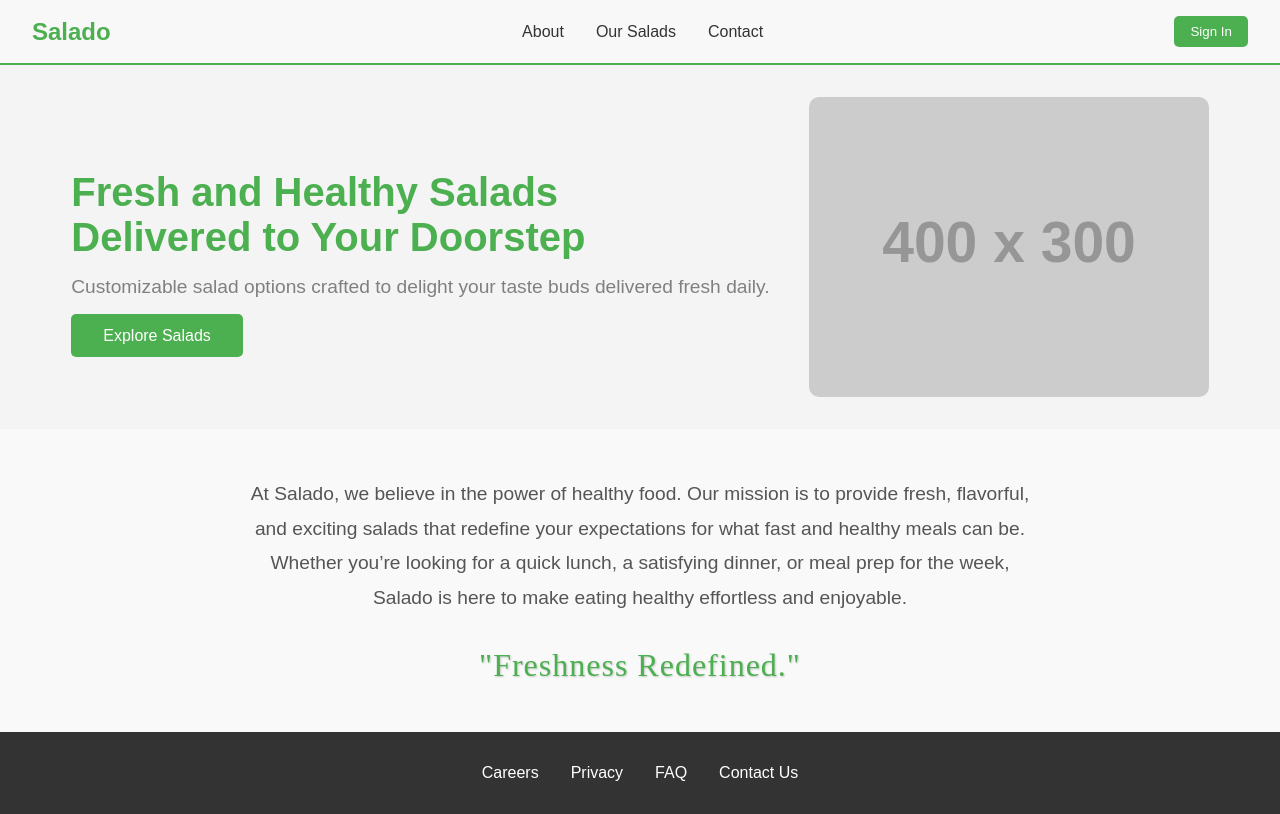
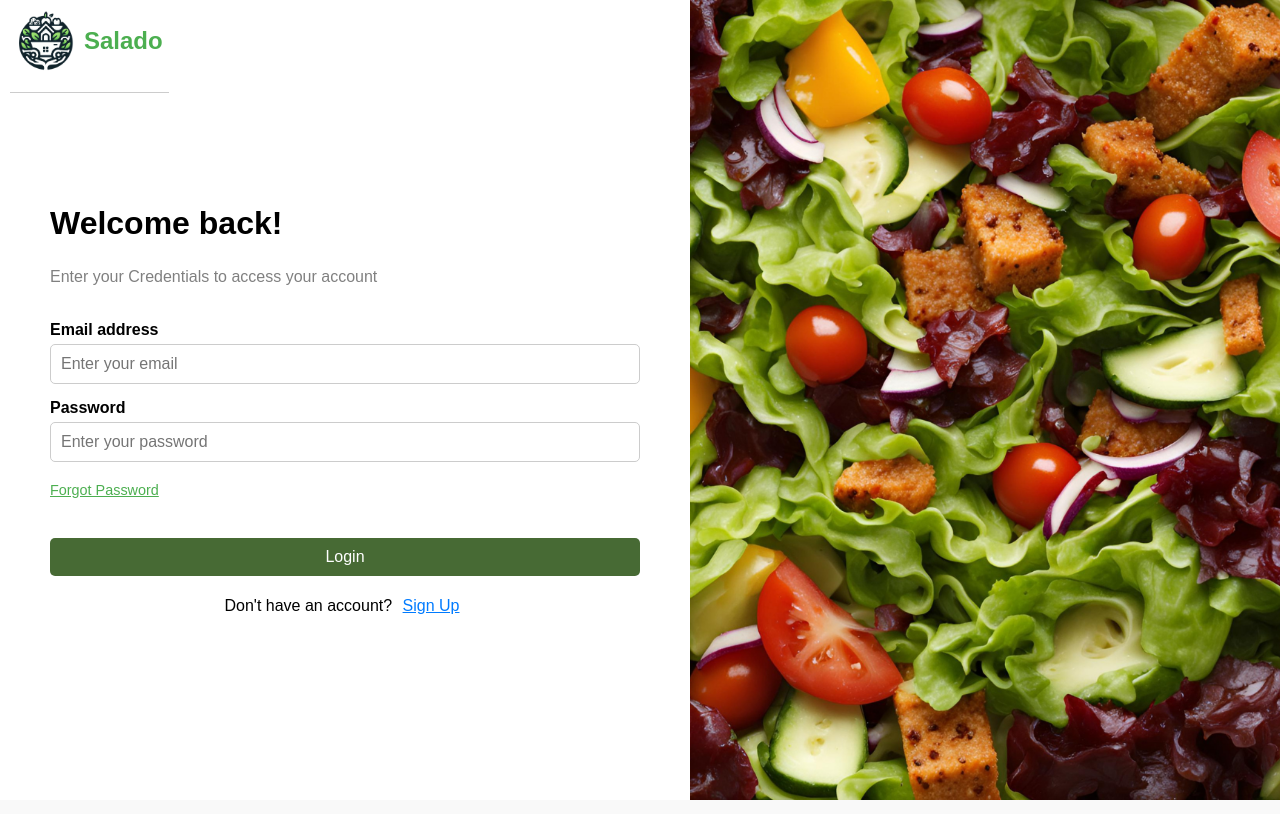
Before and after one commit to salado-sad/salado-frontend, a React (Create React App) app: page / in a window 1280 px wide. Built offline with nearby package versions, Linux system fonts and the light colour scheme.

Commit message:
added profile and ForgetPassword

```diff
--- a/src/App.js
+++ b/src/App.js
@@ -2,9 +2,10 @@ import React, { useState } from "react";
 import Signup from "./pages/Signup/Signup";
 import Login from "./pages/Login/Login";
 import LandingPage from "./pages/Landing/Landing";
+import ForgetPassword from "./pages/ForgetPassword/ForgetPassword";
 
 function App() {
-  const [page, setPage] = useState("landing");
+  const [page, setPage] = useState("login");
 
   return (
     <div>
@@ -15,10 +16,17 @@ function App() {
         <Login
           onSwitch={() => setPage("signup")}
           onBackToLanding={() => setPage("landing")}
+          onForgotPassword={() => setPage("forget-password")} // Navigate to Forget Password Page
         />
       )}
       {page === "signup" && (
-        <Signup onSwitch={() => setPage("login")} />
+        <Signup
+          onSwitch={() => setPage("login")}
+          onBackToLanding={() => setPage("landing")}
+        />
+      )}
+      {page === "forget-password" && (
+        <ForgetPassword onBackToLogin={() => setPage("login")} />
       )}
     </div>
   );
--- a/src/index.css
+++ b/src/index.css
@@ -248,12 +248,12 @@ code {
 }
 
 .logo-button {
-  width: 40px;
-  height: 40px;
+  width: 60px;
+  height: 60px;
 }
 
 .salado-name {
-  font-size: 1.2rem;
+  font-size: 1.5rem;
   color: #4CAF50;
   font-weight: bold;
 }
@@ -266,3 +266,17 @@ code {
 .signup-form {
   margin-top: 80px; /* Adjust this value as needed */
 }
+
+.forgot-password {
+  background: none;
+  border: none;
+  color: #4CAF50;
+  font-size: 0.9rem;
+  cursor: pointer;
+  text-decoration: underline;
+  padding: 0;
+}
+
+.forgot-password:hover {
+  color: #388E3C;
+}
--- /dev/null
+++ b/src/pages/ForgetPassword/ForgetPassword.css
@@ -0,0 +1,88 @@
+.forget-password-container {
+    max-width: 500px;
+    margin: 3rem auto;
+    text-align: center;
+  }
+
+  .forget-password-form h1 {
+    color: #4CAF50;
+    margin-bottom: 1rem;
+  }
+
+  .forget-password-form p {
+    font-size: 1rem;
+    color: #555;
+    margin-bottom: 1.5rem;
+  }
+
+  .forget-password-form label {
+    display: block;
+    text-align: left;
+    margin: 0.8rem 0 0.5rem;
+    font-size: 1rem;
+    color: #333;
+  }
+
+  .forget-password-form input {
+    width: 100%;
+    padding: 0.8rem;
+    border: 1px solid #ccc;
+    border-radius: 5px;
+    font-size: 1rem;
+    margin-bottom: 1rem;
+  }
+
+  .forget-password-btn {
+    display: inline-block;
+    padding: 0.8rem 2rem;
+    color: white;
+    background-color: #4CAF50;
+    border: none;
+    border-radius: 5px;
+    font-size: 1rem;
+    cursor: pointer;
+  }
+
+  .forget-password-btn:hover {
+    background-color: #45a049;
+  }
+
+  .error-message {
+    color: red;
+    font-size: 0.9rem;
+  }
+
+  .success-message {
+    color: green;
+    font-size: 0.9rem;
+  }
+
+  /* Back to Landing Button Styles */
+  .back-to-landing {
+    position: absolute;
+    top: 10px;
+    left: 10px;
+    display: flex;
+    align-items: center;
+  }
+
+  .back-to-landing-btn {
+    display: flex;
+    align-items: center;
+    gap: 8px;
+    background: none;
+    border: none;
+    cursor: pointer;
+    text-decoration: none;
+  }
+
+  .logo-button {
+    width: 40px;
+    height: 40px;
+  }
+
+  .salado-name {
+    font-size: 1.2rem;
+    color: #4CAF50;
+    font-weight: bold;
+  }
--- /dev/null
+++ b/src/pages/ForgetPassword/ForgetPassword.js
@@ -0,0 +1,109 @@
+import React, { useState } from "react";
+import "../../index.css";
+import logo from "../../assets/logo.png"; // Add your logo here.
+import salad from "../../assets/salad.png"; // Reuse the same background image as Login Page.
+
+const ForgetPassword = ({ onBackToLogin }) => {
+  const [formData, setFormData] = useState({ email: "" });
+  const [errors, setErrors] = useState({});
+  const [errorMessage, setErrorMessage] = useState("");
+  const [successMessage, setSuccessMessage] = useState("");
+
+  const handleChange = (e) => {
+    setFormData({ email: e.target.value });
+  };
+
+  const validateForm = () => {
+    const newErrors = {};
+    if (!formData.email.trim()) {
+      newErrors.email = "Email is required.";
+    } else if (!/\S+@\S+\.\S+/.test(formData.email)) {
+      newErrors.email = "Enter a valid email address.";
+    }
+    setErrors(newErrors);
+    return Object.keys(newErrors).length === 0;
+  };
+
+  const handleSubmit = async (e) => {
+    e.preventDefault();
+    setErrorMessage("");
+    setSuccessMessage("");
+
+    if (!validateForm()) {
+      return;
+    }
+
+    try {
+      const response = await fetch("https://api.salado.mghgm.ir/auth/forgot-password", {
+        method: "POST",
+        headers: {
+          "Content-Type": "application/json",
+        },
+        body: JSON.stringify(formData),
+      });
+
+      if (response.ok) {
+        setSuccessMessage("Password reset email sent.");
+        alert("An email with instructions to reset your password has been sent.");
+        onBackToLogin(); // Redirect back to Login Page
+      } else if (response.status === 404) {
+        setErrorMessage("Email not found. Please try again.");
+      } else {
+        setErrorMessage("Something went wrong. Please try again.");
+      }
+    } catch (error) {
+      setErrorMessage("Failed to connect to the server. Please try again.");
+    }
+  };
+
+  return (
+    <div className="login-container">
+      {/* Back to Home Button with Logo */}
+      <div className="back-to-landing">
+        <button onClick={onBackToLogin} className="back-to-landing-btn">
+          <img src={logo} alt="Salado Logo" className="logo-button" />
+          <span className="salado-name">Salado</span>
+        </button>
+      </div>
+
+      <div className="login-form">
+        <h1>Forgot Your Password?</h1>
+        <p>Enter your email, and we'll send you instructions to reset your password.</p>
+
+        {errorMessage && <p className="error-message">{errorMessage}</p>}
+        {successMessage && <p className="success-message">{successMessage}</p>}
+
+        <form onSubmit={handleSubmit}>
+          <label htmlFor="email">Email address</label>
+          <input
+            type="email"
+            id="email"
+            placeholder="Enter your email"
+            value={formData.email}
+            onChange={handleChange}
+          />
+          {errors.email && <p className="field-error">{errors.email}</p>}
+
+          <button type="submit" className="login-btn">
+            Send Reset Instructions
+          </button>
+        </form>
+
+        <div className="signup-link">
+          Remember your password?{" "}
+          <button onClick={onBackToLogin}>Login</button>
+        </div>
+      </div>
+
+      <div className="image-section">
+        <img
+          src={salad}
+          alt="Background"
+          style={{ width: "100%", height: "100%", objectFit: "cover" }}
+        />
+      </div>
+    </div>
+  );
+};
+
+export default ForgetPassword;
--- a/src/pages/Landing/Landing.js
+++ b/src/pages/Landing/Landing.js
@@ -1,5 +1,6 @@
 import React from "react";
 import "./Landing.css";
+import logo from "../../assets/logo.png";
 
 const Landing = ({ onSwitchToLogin }) => {
   return (
@@ -29,7 +30,7 @@ const Landing = ({ onSwitchToLogin }) => {
           <button className="cta-btn">Explore Salads</button>
         </div>
         <img
-          src="https://via.placeholder.com/400x300"
+          src={logo}
           alt="Salads"
           className="hero-image"
         />
--- a/src/pages/Login/Login.js
+++ b/src/pages/Login/Login.js
@@ -1,9 +1,9 @@
 import React, { useState } from "react";
 import "../../index.css";
 import logo from "../../assets/logo.png"; // Add your logo here
-import mohsen from "../../assets/picture.png";
+import salad from "../../assets/salad.png";
 
-const Login = ({ onSwitch, onBackToLanding }) => {
+const Login = ({ onSwitch, onBackToLanding, onForgotPassword }) => {
   const [formData, setFormData] = useState({
     email: "",
     password: "",
@@ -104,9 +104,14 @@ const Login = ({ onSwitch, onBackToLanding }) => {
           {errors.password && <p className="field-error">{errors.password}</p>}
 
           <div className="options">
-            <a href="#" className="forgot-password">
-              forgot password
-            </a>
+            {/* Link to Forget Password Page */}
+            <button
+              type="button"
+              className="forgot-password"
+              onClick={onForgotPassword}
+            >
+              Forgot Password
+            </button>
           </div>
 
           <button type="submit" className="login-btn">Login</button>
@@ -119,7 +124,7 @@ const Login = ({ onSwitch, onBackToLanding }) => {
 
       <div className="image-section">
         <img
-          src={mohsen}
+          src={salad}
           alt="Background"
           style={{ width: "100%", height: "100%", objectFit: "cover" }}
         />
--- /dev/null
+++ b/src/pages/Profile/Profile.css
@@ -0,0 +1,67 @@
+.profile-container {
+    max-width: 800px;
+    margin: 2rem auto;
+    text-align: center;
+  }
+
+  .back-to-landing {
+    position: absolute;
+    top: 10px;
+    left: 10px;
+    display: flex;
+    align-items: center;
+    padding-bottom: 20px;
+    width: max-content;
+  }
+
+  .back-to-landing-btn {
+    display: flex;
+    align-items: center;
+    gap: 8px; /* Spacing between logo and text */
+    background: none;
+    border: none;
+    cursor: pointer;
+    text-decoration: none;
+  }
+
+  .back-to-landing-btn:hover {
+    filter: brightness(0.9);
+  }
+
+  .logo-button {
+    width: 40px;
+    height: 40px;
+  }
+
+  .salado-name {
+    font-size: 1.2rem;
+    color: #4CAF50;
+    font-weight: bold;
+  }
+
+  .profile-content {
+    margin-top: 80px;
+  }
+
+  .profile-details {
+    padding: 1rem 2rem;
+    border: 2px solid #4CAF50;
+    border-radius: 5px;
+    background-color: #fdfdfd;
+    box-shadow: 2px 2px 10px rgba(0, 0, 0, 0.1);
+  }
+
+  .profile-details h1 {
+    color: #4CAF50;
+    margin-bottom: 1rem;
+  }
+
+  .profile-details p {
+    font-size: 1.1rem;
+    margin: 0.5rem 0;
+  }
+
+  .error-message {
+    color: red;
+    font-weight: bold;
+  }
--- a/src/pages/Signup/Signup.js
+++ b/src/pages/Signup/Signup.js
@@ -1,7 +1,7 @@
 import React, { useState } from "react";
 import "../../index.css";
 import logo from "../../assets/logo.png"; // Add your logo here
-import mohsen from "../../assets/picture.png";
+import salad from "../../assets/salad.png";
 
 function validateNationalCode(code) {
   const digits = code.split('').map(Number);
@@ -198,7 +198,7 @@ const Signup = ({ onSwitch, onBackToLanding }) => {
       </div>
 
       <div className="image-section">
-        <img src={mohsen} alt="Background" />
+        <img src={salad} alt="Background" />
       </div>
     </div>
   );
```
Also changed, not shown: src/pages/Profile/Profile.js (added, +77 -0 lines), src/assets/salad.png (added).
